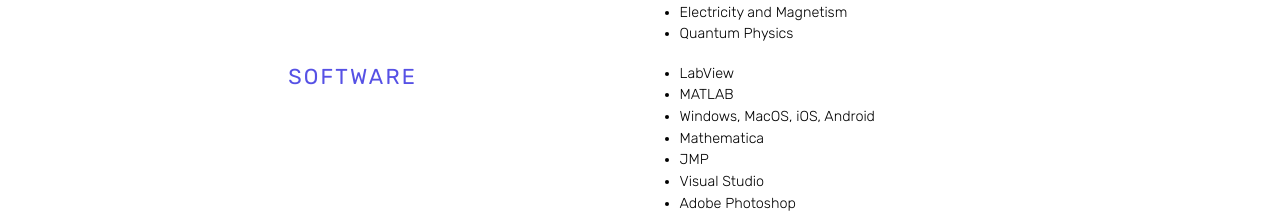
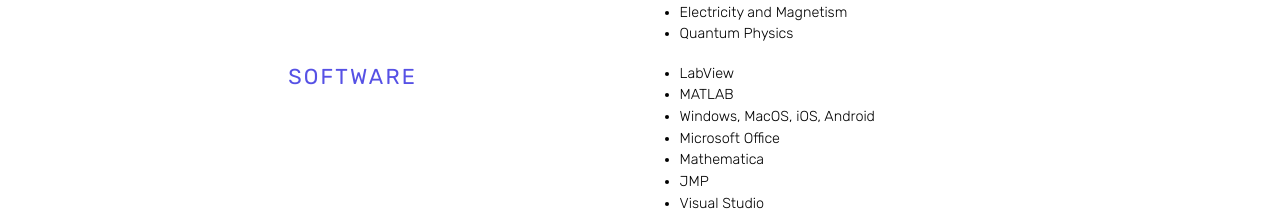
Before and after one commit to juitarist/next_jomar, a Next.js app: page /skills in a window 1280 px wide. Shown: the part 928-1144 px from the top of the page. Built offline with nearby package versions, Linux system fonts and the light colour scheme.

Commit message:
Update Experiments.jsx

```diff
--- a/components/Experiments.jsx
+++ b/components/Experiments.jsx
@@ -28,6 +28,7 @@
           <li className='font-light '>LabView</li>
           <li className='font-light '>MATLAB</li>
           <li className='font-light '>Windows, MacOS, iOS, Android</li>
+          <li className='font-light '>Microsoft Office</li>
           <li className='font-light '>Mathematica</li>
           <li className='font-light '>JMP</li>
           <li className='font-light '>Visual Studio</li>
```
